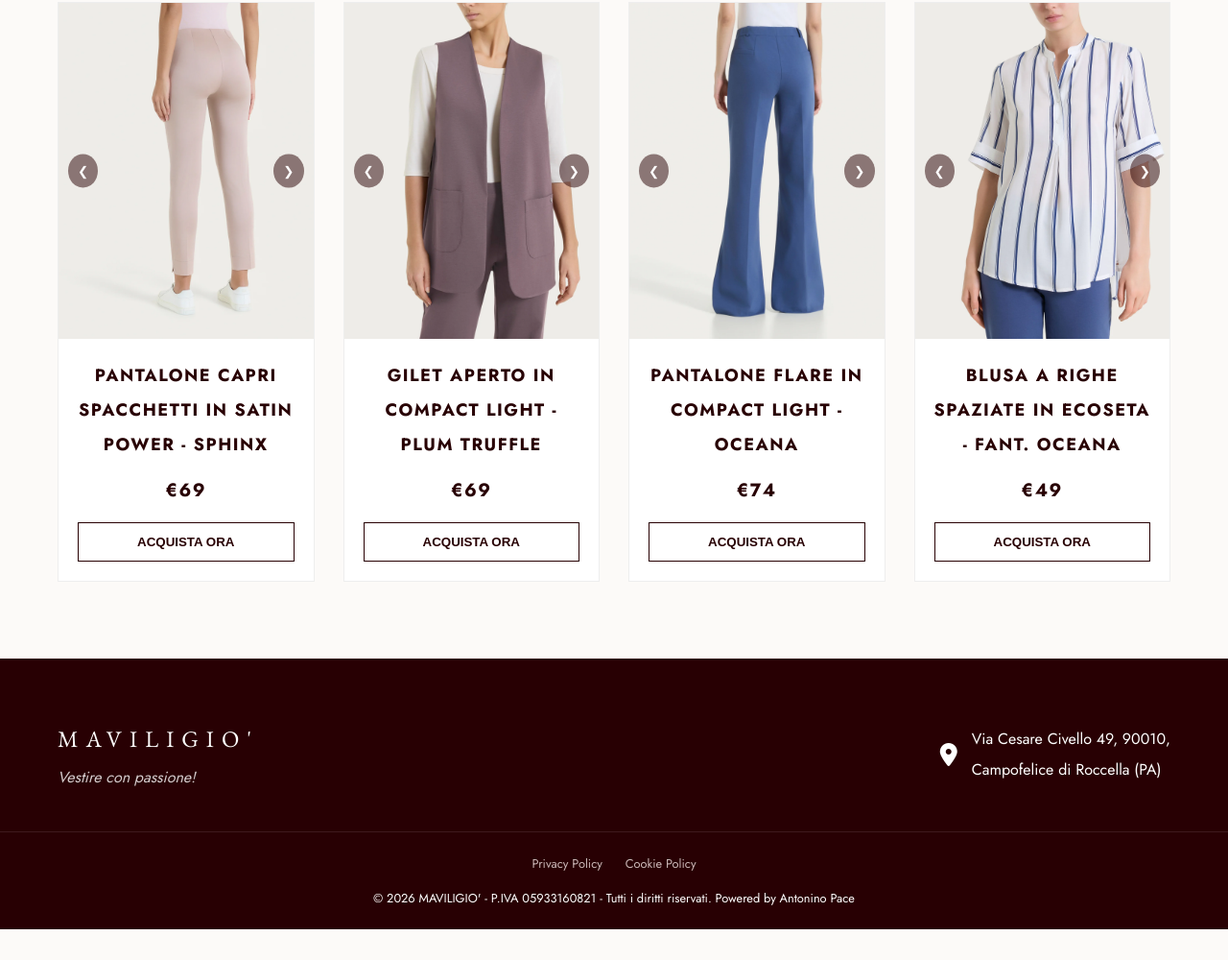
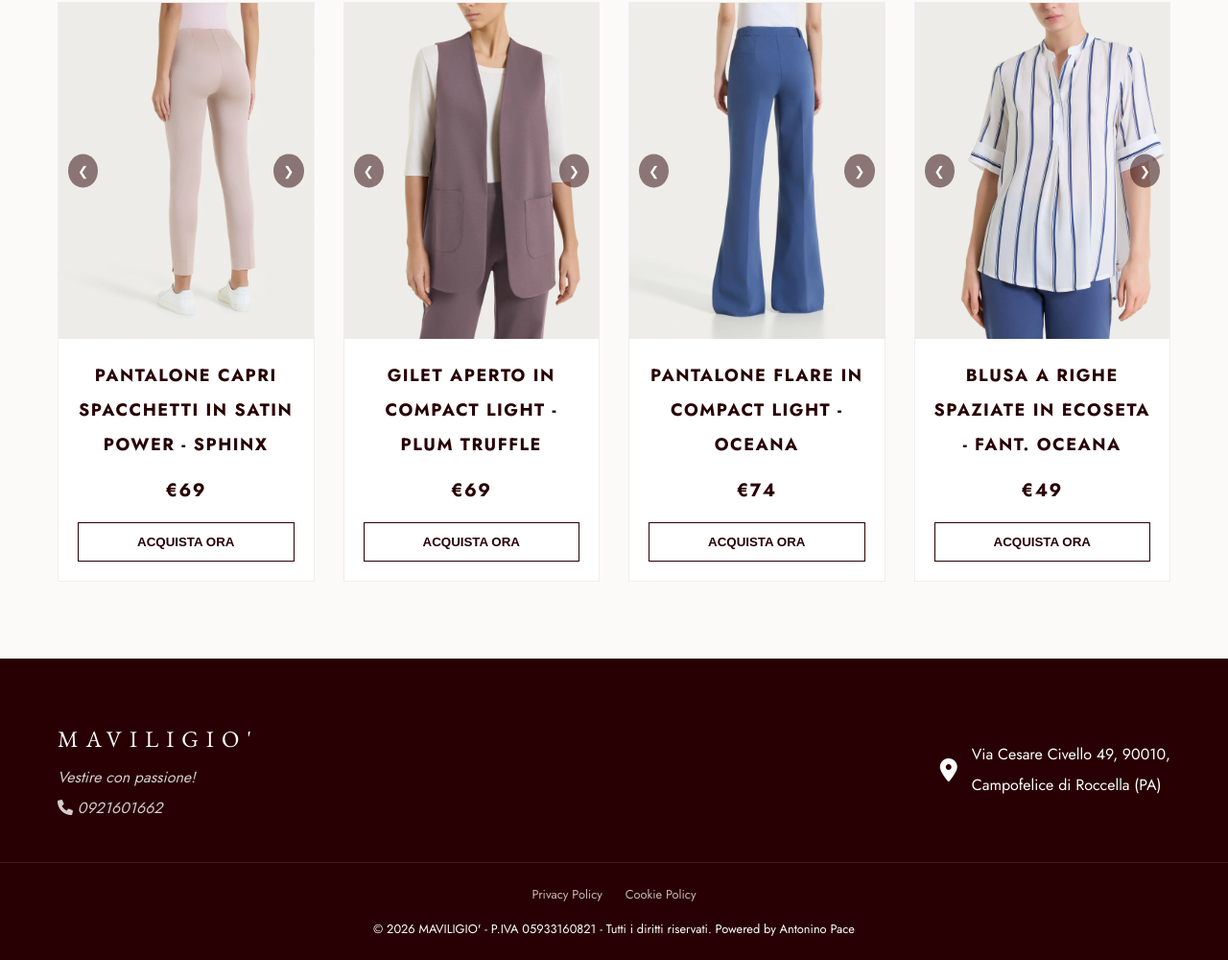
Before and after one commit to antoninopace1111-gith/maviligio, a plain HTML site: page index.html in a window 1280 px wide. Shown: the part 3617-4617 px from the top of the page at 96% size. Before the commit the page ends 4585 px from the top, so only its background shows below. Drawn offline with nearby package versions, Linux system fonts and the light colour scheme.

Commit message:
Add files via upload

```diff
--- a/index.html
+++ b/index.html
@@ -203,6 +203,7 @@
                 <div class="footer-logo">
                     <h2>MAVILIGIO'</h2>
                     <p>Vestire con passione!</p>
+                    <p><i class="fa fa-phone"></i> 0921601662</p>
                 </div>
                 <div class="footer-contact">
                     <a href="https://share.google/iauO9O4KfPFPJIRBi"
```
